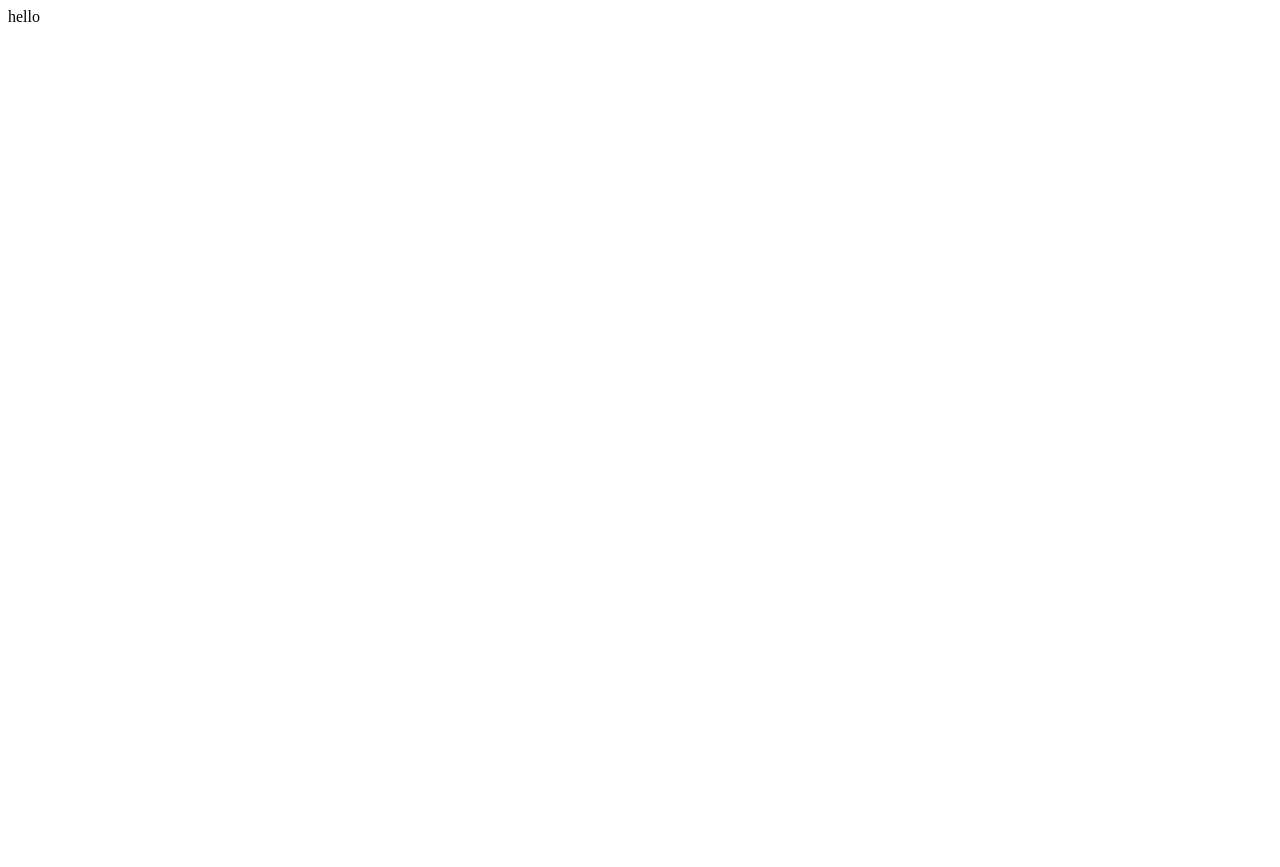
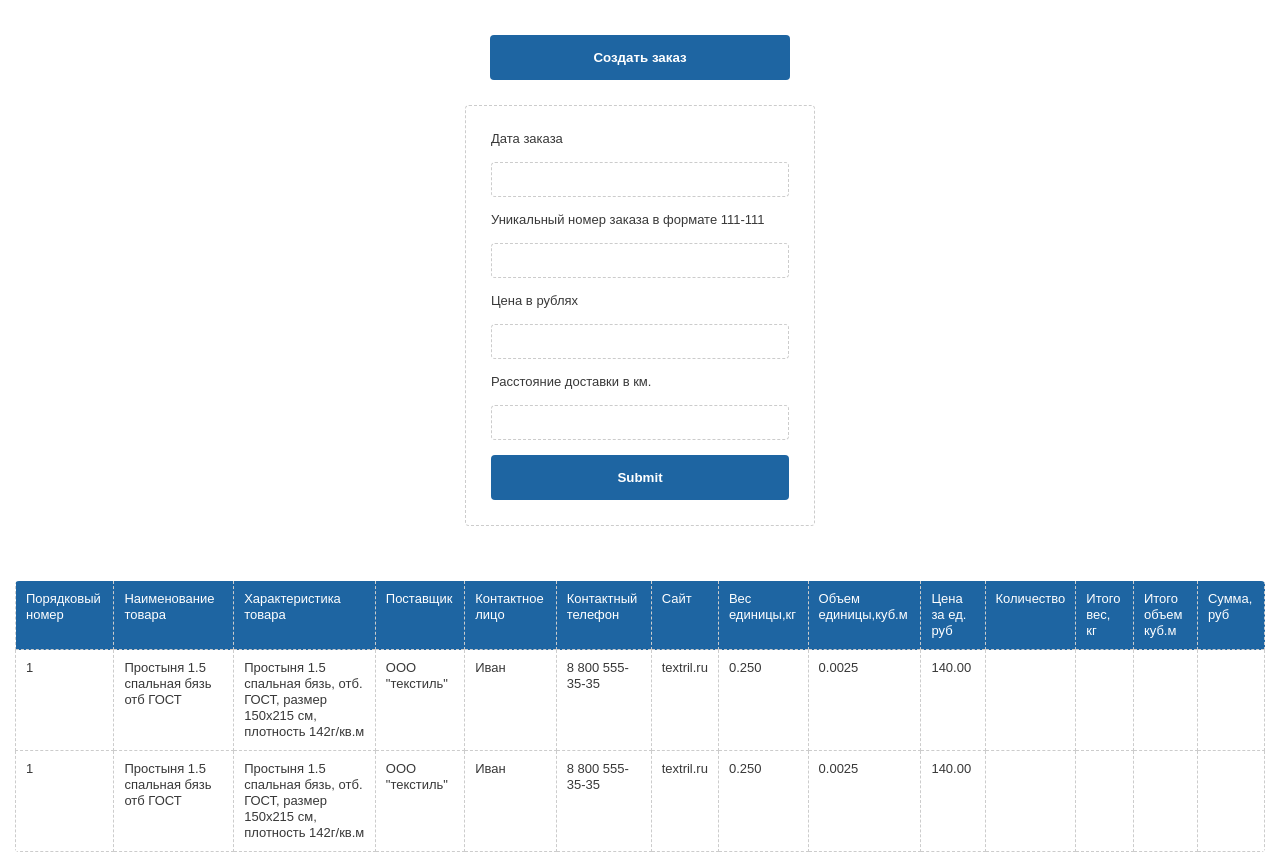
Before and after one commit to patison5/klava-org, a PHP site: page / in a window 1280 px wide. Before the commit the page is almost empty. Before the commit the page ends 22 px from the top, so only its background shows below. Run offline with PHP 8.4, Linux system fonts and the light colour scheme.

Commit message:
first form and table created

```diff
--- a/css/style.css
+++ b/css/style.css
@@ -51,24 +51,18 @@ input { -webkit-appearance: none; }
 
 
 .btn {
-	padding: 15px 20px 15px 30px;
-	border-radius: 50px;
-	background: #ffd524;
-	display: inline-block;
+	border-radius: 4px;
+	background: #1e65a2;
+	display: block;
 	font-weight: bold;
 	border: none;
+	padding: 15px 0;
+	width: 100%;
+	color: #fff;
 }
-
-
-@font-face {
-  font-family: "Roboto-Regular";
-  src: url("../fonts/Roboto/Roboto-Regular.ttf") format("opentype");
-  font-style: normal;
-}
-
-
-body {
-	font-family: "Roboto-Regular";
+.btn:hover {
+	background: #0e3c63;
+	cursor: pointer;
 }
 
 /************************ ОБЩИЕ СТИЛИ ************************/
@@ -79,7 +73,77 @@ body {
 
 
 .center {
-	width: 960px;
+	width: 100%;
+	padding: 15px;
 	margin: 0 auto;
 	display: block;
 }
+
+
+.text-center {
+	width: 300px;
+	margin: 20px auto;
+}
+
+
+.create-order__form {
+	width: 350px;
+	margin: 25px auto;
+	display: block;
+	padding: 25px;
+	border: 1px dashed #ccc;
+	border-radius: 4px;
+}
+
+.order__input-label {
+	width: 100%;
+	display: block;
+	margin-bottom: 15px;
+}
+
+.order__input-text {
+	display: block;
+	width: 100%;
+	border: 1px dashed #ccc;
+	height: 35px;
+	padding: 0 15px;
+	border-radius: 4px;
+}
+
+
+
+
+.grid-table {
+	width: 100%;
+	display: block;
+	border-spacing: 0px;
+  	border-collapse: collapse;
+  	border-radius: 4px;
+  	overflow: hidden;
+}
+
+.grid-table__row {
+	/*display: grid;*/
+	/*grid-template-columns: repeat(14, 1fr); */
+	/*padding: 15px;*/
+	/*border: 1px solid #ccc;*/
+}
+.grid-table__column {
+	border: 1px dashed #ccc;
+	padding: 10px;
+}
+
+
+thead {
+	background: #1e65a2;
+	color: #fff;
+
+}
+
+thead .grid-table__column {
+	border-top: none;
+	border-bottom: none;
+	/*display: flex;*/
+	/*justify-content: center;*/
+
+}
--- a/db.php
+++ b/db.php
@@ -2,9 +2,9 @@
     // header("Content-Type: text/html; charset=utf-8");
 
     $servername = "localhost";
-    $username = "id10777377_admin";
-    $password = "hWrnNNPjeZgN*7#";
-    $database = "id10777377_mydatabase";
+    $username = "root";
+    $password = "";
+    $database = "klava_database";
     $dbport = 3306;
 
     // Создаем подключение
--- a/index.php
+++ b/index.php
@@ -6,8 +6,97 @@
 <head>
 	<meta charset="UTF-8">
 	<title>Document</title>
+
+	<link rel="stylesheet" href="css/style.css">
+	<script src="js/app.js"></script>
 </head>
 <body>
-	<?php echo "hello" ?>
+	<div class="wraper">
+		<div class="center">
+			<div class="text-center">
+				<input type="submit" class="send__order-btn btn" value="Создать заказ">
+			</div>
+
+			<form action="#" class="create-order__form">
+
+				<label for="order-id1" class="order__input-label">
+					<span class="order__input-label">Дата заказа</span>
+					<input type="text" required="required" class="order__input-text">
+				</label>
+
+				<label for="order-id2" class="order__input-label">
+					<span class="order__input-label">Уникальный номер заказа в формате 111-111</span>
+					<input type="text" required="required" class="order__input-text">
+				</label>
+
+				<label for="order-id3" class="order__input-label">
+					<span class="order__input-label">Цена в рублях</span>
+					<input type="text" required="required" class="order__input-text">
+				</label>
+
+				<label for="order-id4" class="order__input-label">
+					<span class="order__input-label">Расстояние доставки в км.</span>
+					<input type="text" required="required" class="order__input-text">
+				</label>
+
+				<input type="submit" class="send__order-btn btn">
+			</form>
+		</div>
+
+
+		<div class="center">
+			<table class="grid-table">
+				<thead class="grid-table__row">
+					<td class="grid-table__column">Порядковый номер</td>
+					<td class="grid-table__column">Наименование товара</td>
+					<td class="grid-table__column">Характеристика товара</td>
+					<td class="grid-table__column">Поставщик</td>
+					<td class="grid-table__column">Контактное лицо</td>
+					<td class="grid-table__column">Контактный телефон</td>
+					<td class="grid-table__column">Сайт</td>
+					<td class="grid-table__column">Вес единицы,кг</td>
+					<td class="grid-table__column">Объем единицы,куб.м</td>
+					<td class="grid-table__column">Цена за ед. руб</td>
+					<td class="grid-table__column">Количество</td>
+					<td class="grid-table__column">Итого вес, кг</td>
+					<td class="grid-table__column">Итого объем куб.м</td>
+					<td class="grid-table__column">Сумма, руб</td>
+				</thead>
+
+				<tr class="grid-table__row">
+					<td class="grid-table__column">1</td>
+					<td class="grid-table__column">Простыня 1.5 спальная бязь отб ГОСТ</td>
+					<td class="grid-table__column">Простыня 1.5 спальная бязь, отб. ГОСТ, размер 150х215 см, плотность 142г/кв.м</td>
+					<td class="grid-table__column">ООО "текстиль"</td>
+					<td class="grid-table__column">Иван</td>
+					<td class="grid-table__column">8 800 555-35-35</td>
+					<td class="grid-table__column">textril.ru</td>
+					<td class="grid-table__column">0.250</td>
+					<td class="grid-table__column">0.0025</td>
+					<td class="grid-table__column">140.00</td>
+					<td class="grid-table__column"></td>
+					<td class="grid-table__column"></td>
+					<td class="grid-table__column"></td>
+					<td class="grid-table__column"></td>
+				</tr>
+				<tr class="grid-table__row">
+					<td class="grid-table__column">1</td>
+					<td class="grid-table__column">Простыня 1.5 спальная бязь отб ГОСТ</td>
+					<td class="grid-table__column">Простыня 1.5 спальная бязь, отб. ГОСТ, размер 150х215 см, плотность 142г/кв.м</td>
+					<td class="grid-table__column">ООО "текстиль"</td>
+					<td class="grid-table__column">Иван</td>
+					<td class="grid-table__column">8 800 555-35-35</td>
+					<td class="grid-table__column">textril.ru</td>
+					<td class="grid-table__column">0.250</td>
+					<td class="grid-table__column">0.0025</td>
+					<td class="grid-table__column">140.00</td>
+					<td class="grid-table__column"></td>
+					<td class="grid-table__column"></td>
+					<td class="grid-table__column"></td>
+					<td class="grid-table__column"></td>
+				</tr>
+			</table>
+		</div>
+	</div>
 </body>
 </html>
```
